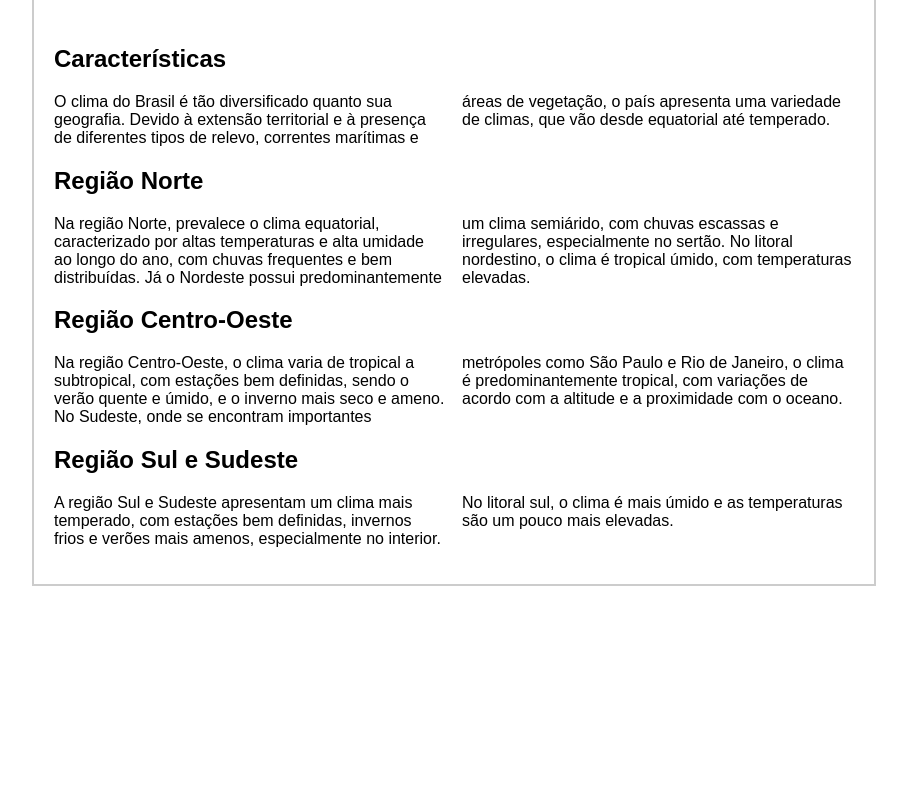
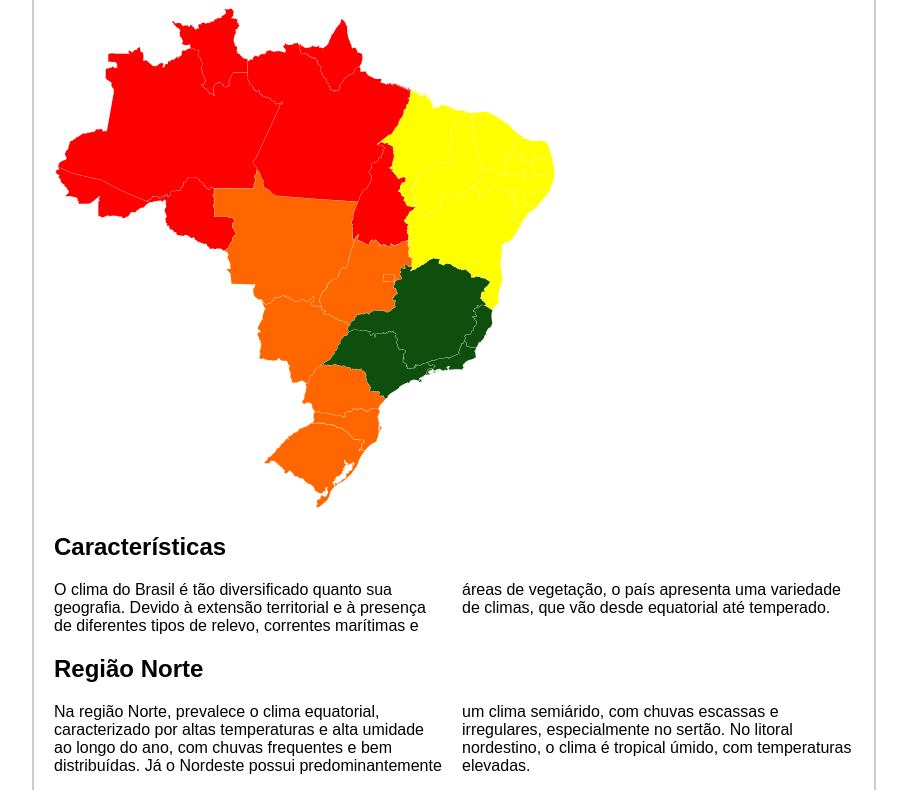
Before and after one commit to gguillerme/ClimaBrasil-CPET, a plain HTML site: page index.html in a window 1280 px wide. Shown: the part 115-905 px from the top of the page, without its empty margins (186-1093 px from the left). Before the commit the page ends 800 px from the top, so only its background shows below. Drawn offline with Linux system fonts and the light colour scheme.

Commit message:
Update index.html

```diff
--- a/index.html
+++ b/index.html
@@ -11,7 +11,7 @@
     <h1>
         Clima do Brasil
     </h1>
-    <img src="midia/Regiões_do_Brasil_1913.png" alt="">
+    <img src="midia/img02.png" alt="">
 
     <h2>
         Características
```
